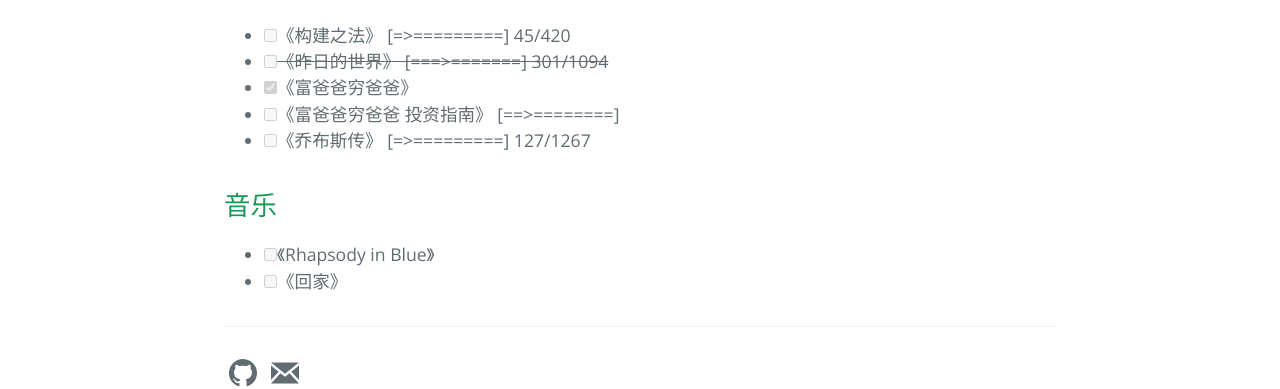
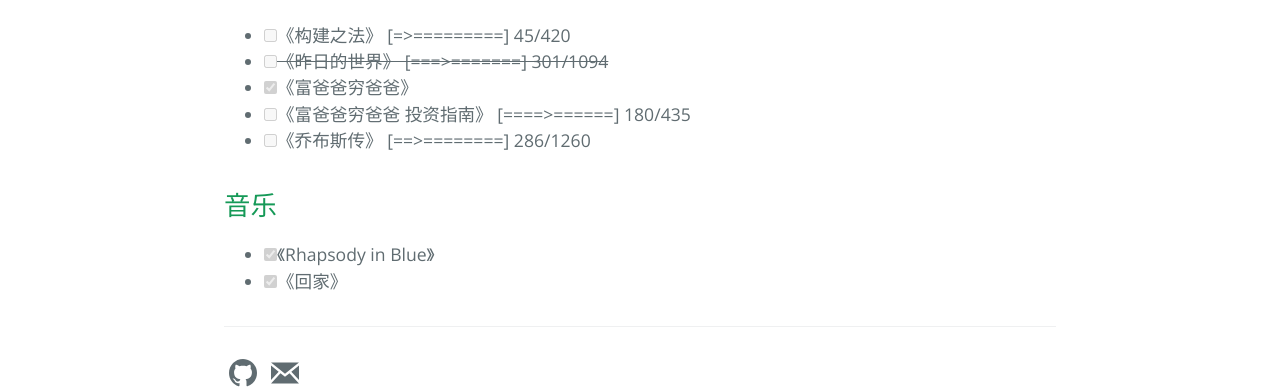
Before and after one commit to ZacharyHuang/ZacharyHuang.github.io, a Jekyll site: the page built from now.md, in a window 1280 px wide. Shown: the part 788-1177 px from the top of the page. Built offline with Jekyll 4.4.1, drawn with Linux system fonts in a browser that asks for light colours.

Commit message:
2021-01-31 update

```diff
--- a/now.md
+++ b/now.md
@@ -21,9 +21,9 @@
 - [ ] 《构建之法》 \[=>=========\] 45/420
 - [ ] ~~《昨日的世界》 \[===>=======\] 301/1094~~
 - [x] 《富爸爸穷爸爸》
-- [ ] 《富爸爸穷爸爸 投资指南》 \[==>========\]
-- [ ] 《乔布斯传》 \[=>=========\] 127/1267
+- [ ] 《富爸爸穷爸爸 投资指南》 \[====>======\] 180/435
+- [ ] 《乔布斯传》 \[==>========\] 286/1260
 
 ## 音乐
-- [ ] 《Rhapsody in Blue》
-- [ ] 《回家》
+- [x] 《Rhapsody in Blue》
+- [x] 《回家》
```
Also changed, not shown: _drafts/how-to-run-your-code-around-the-world.md (deleted, +0 -32 lines), _posts/2021-01-31-how-to-run-your-code-over-the-world.md (added, +26 -0 lines), aboutme.md (+5 -3 lines).
